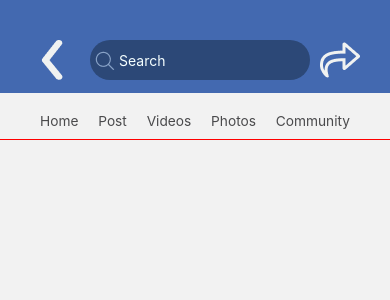
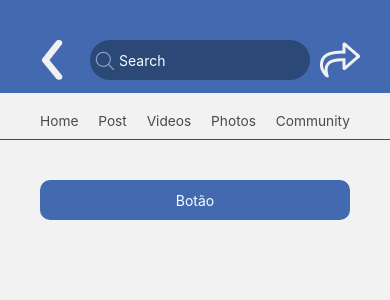
Before and after one commit to Mateus6544351/Batatinha, a React Native app: screen /Home in a window 390 px wide. Shown: the top 300 px of the page. Built offline with nearby package versions, Linux system fonts and the light colour scheme.

Commit message:
Home para login

```diff
--- a/src/Pages/Home/index.tsx
+++ b/src/Pages/Home/index.tsx
@@ -1,27 +1,18 @@
 import React from "react";
-import { View, Text, StyleSheet, Image, TextInput } from "react-native";
+import { View, Text, Image, TextInput, TouchableOpacity} from "react-native";
 import { StatusBar } from 'expo-status-bar';
+import {useNavigation} from '@react-navigation/native';
+import {NativeStackNavigationProp} from '@react-navigation/native-stack';
 
-import { stylesLink } from "./styles";
+import { stylesLink, stylesLinkImportantes, styles } from "./styles";
+import { NativeStackNavigatorProps } from "@react-navigation/native-stack/lib/typescript/src/types";
+import { StackNavigatorParamList } from "../../../types";
 
 const LinkItem = (props: any)=>{
     return(
       <Text style={stylesLink.text}>{props.name}</Text>
     );
   };
-
-  const stylesLinkImportantes = StyleSheet.create({
-    container: {
-      flexDirection: "row",
-      justifyContent: "space-between",
-      paddingHorizontal: 40,
-      paddingVertical: 10,
-
-      borderBottomColor: "red",
-      borderBottomWidth: 1,
-
-    }
-  });
 
   const LinksImportantes = ()=>{
     return(
@@ -35,7 +26,16 @@ const LinkItem = (props: any)=>{
       </View>);// bla bla bla
   };
 
+type HomeProps = NativeStackNavigationProp<StackNavigatorParamList,"Home">;
+
 const Home = () => {
+
+  const navigation = useNavigation<HomeProps>();
+
+  function irParaTelaLogin(){
+    navigation.navigate('Login');
+  }
+
     return(
         <View style={styles.container}>
       <View style={styles.header}>
@@ -52,39 +52,15 @@ const Home = () => {
       </View>
       <LinksImportantes />
       <StatusBar style="auto" />
+      <View>
+        <View style={styles.conteudoFacebook}>
+          <TouchableOpacity style={styles.meubotao} onPress={irParaTelaLogin}>
+              <Text style={styles.meubotaoTexto}>Botão</Text>
+          </TouchableOpacity>
+        </View>
+      </View>
     </View>
     );
 }
 
-    const styles = StyleSheet.create({
-        container: {
-        flex: 1,
-        },
-
-        header: {
-            minHeight: 93,
-            backgroundColor: "#4369B0",
-            paddingTop: 40,
-            flexDirection: "row",
-            justifyContent: "space-between",
-            paddingHorizontal: 30,
-        },
-
-        inputTextView: {
-        flex: 3,
-        backgroundColor: "#2C4877",
-        height: 40,
-        marginHorizontal: 10,
-        alignItems: "center",
-        borderRadius: 28,
-        flexDirection: 'row',
-        },
-        TextInput: {
-        color: "#F5FFFF",
-        //maxWidth: 200,
-        flex: 1,
-        paddingRight: 10,
-        },
-    });
-
 export default Home;
--- a/src/Pages/Home/styles.ts
+++ b/src/Pages/Home/styles.ts
@@ -1,4 +1,3 @@
-import React from "react";
 import { StyleSheet } from 'react-native';
 
 export  const stylesLink = StyleSheet.create({
@@ -9,4 +8,69 @@ export  const stylesLink = StyleSheet.create({
       fontSize: 13.71,
 
     }
+
   });
+
+  export const stylesLinkImportantes = StyleSheet.create({
+    container: {
+      flexDirection: "row",
+      justifyContent: "space-between",
+      paddingHorizontal: 40,
+      paddingVertical: 10,
+
+      borderBottomColor: "red",
+      borderBottomWidth: 1,
+
+    }
+  });
+
+  export const styles = StyleSheet.create({
+    container: {
+    flex: 1,
+    },
+
+    header: {
+        minHeight: 93,
+        backgroundColor: "#4369B0",
+        paddingTop: 40,
+        flexDirection: "row",
+        justifyContent: "space-between",
+        paddingHorizontal: 30,
+    },
+
+    inputTextView: {
+    flex: 3,
+    backgroundColor: "#2C4877",
+    height: 40,
+    marginHorizontal: 10,
+    alignItems: "center",
+    borderRadius: 28,
+    flexDirection: 'row',
+    },
+    TextInput: {
+    color: "#F5FFFF",
+    //maxWidth: 200,
+    flex: 1,
+    paddingRight: 10,
+    },
+
+    meubotao:{
+        backgroundColor:"#4369B0",
+        height:40,
+        alignItems:"center",
+        justifyContent:'center',
+        marginHorizontal:40,
+        borderRadius:10,
+
+    },
+    conteudoFacebook:{
+        flex:1,
+        // backgroundColor:"#F0F500",
+        justifyContent:'flex-end',
+        paddingVertical:40,
+    },
+
+    meubotaoTexto:{
+        color:"#F5FFFF",
+    },
+});
--- /dev/null
+++ b/types.ts
@@ -0,0 +1,4 @@
+export type StackNavigatorParamList = {
+    Home: undefined,
+    Login: undefined,
+}
```
